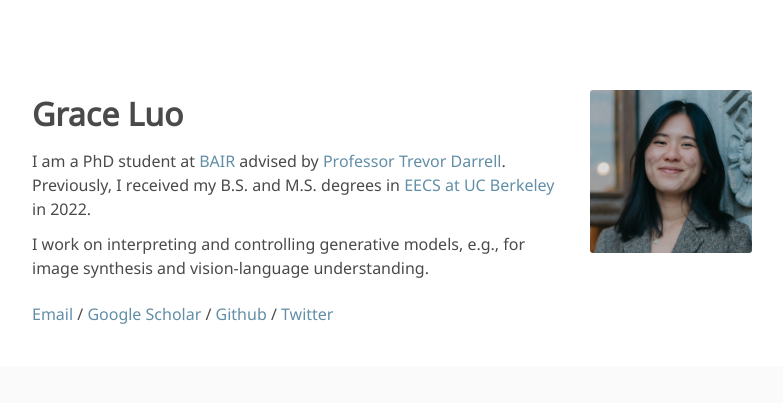
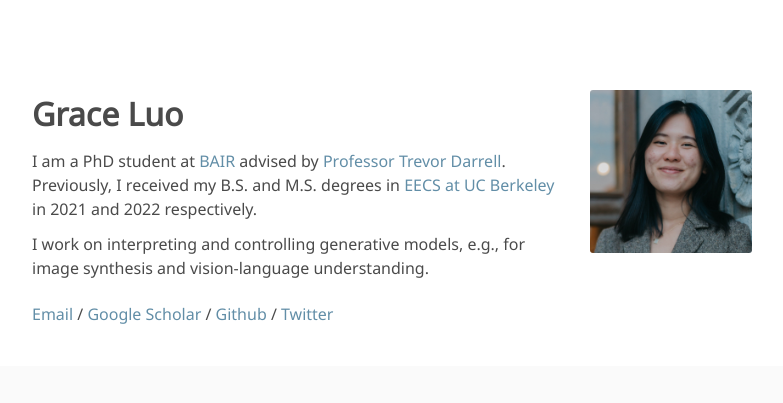
Before and after one commit to g-luo/g-luo.github.io, a plain HTML site: page index.html in a window 1280 px wide. Shown: the top 403 px of the page, without its empty margins (248-1031 px from the left). Drawn offline with Linux system fonts and the light colour scheme.

Commit message:
Reformat website

```diff
--- a/index.html
+++ b/index.html
@@ -31,7 +31,7 @@
         <div class="is-size-3"><b>Grace Luo</b></div>
         <div class="spacer"></div>
         <div class="description">
-          I am a PhD student at <a href="https://bair.berkeley.edu" target="_blank">BAIR</a> advised by <a href="https://darrellgroup.github.io" target="_blank">Professor Trevor Darrell</a>. Previously, I received my B.S. and M.S. degrees in <a href="https://eecs.berkeley.edu" target="_blank">EECS at UC Berkeley</a> in 2022.
+          I am a PhD student at <a href="https://bair.berkeley.edu" target="_blank">BAIR</a> advised by <a href="https://darrellgroup.github.io" target="_blank">Professor Trevor Darrell</a>. Previously, I received my B.S. and M.S. degrees in <a href="https://eecs.berkeley.edu" target="_blank">EECS at UC Berkeley</a> in 2021 and 2022 respectively.
           <div class="spacer"></div>
           I work on interpreting and controlling generative models, e.g., for image synthesis and vision-language understanding.
           <div class="spacer"></div>
```
